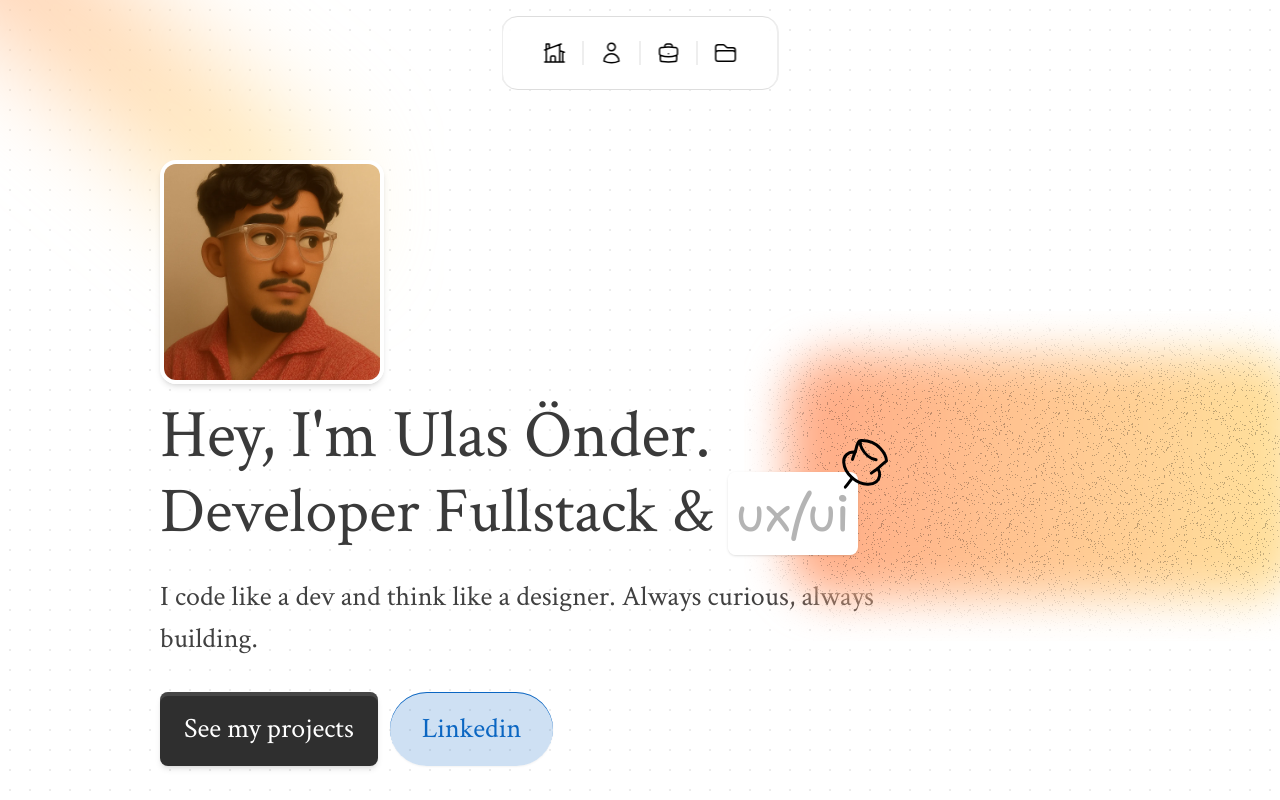
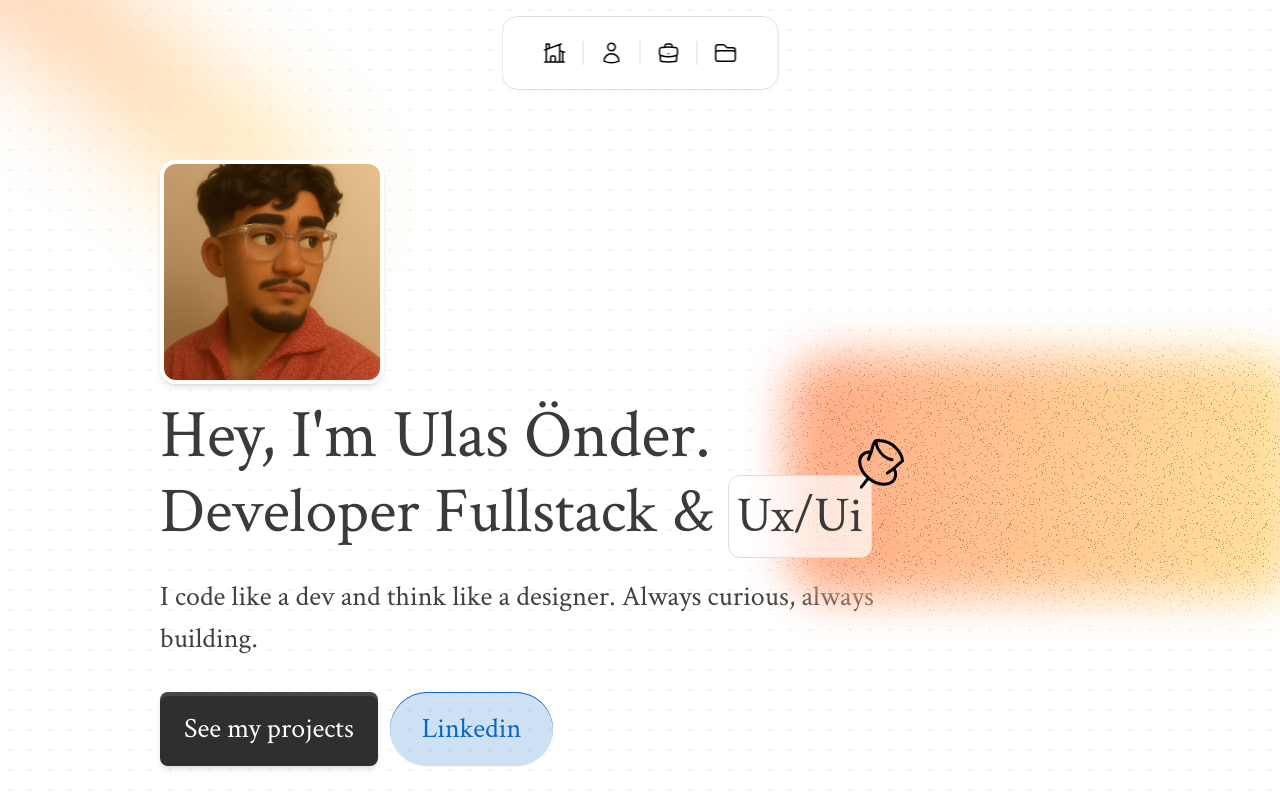
Before and after one commit to Onderito/portfolio-v2, a Next.js app: page / in a window 1280 px wide. Shown: the top 800 px of the page. Built offline with nearby package versions, Linux system fonts and the light colour scheme.

Commit message:
update the span

```diff
--- a/src/app/section/heroSection.tsx
+++ b/src/app/section/heroSection.tsx
@@ -62,8 +62,8 @@ export default function HeroSection() {
           <div>
             <h2 className="font-crimson text-[#3A3A3A] text-[27px] md:text-[44px] lg:text[56px] xl:text-[64px]">
               Developer Fullstack &{" "}
-              <span className="relative text-[#b4b4b4] bg-white font-shantell shadow-sm p-2 text-[30px] lg:text-[40px] xl:text-[50px] rounded-lg">
-                ux/ui
+              <span className="relative backdrop-blur-md bg-white/70 border-[#DDDDDD] border font-crimson p-2 text-[30px] lg:text-[40px] xl:text-[50px] rounded-xl">
+                Ux/Ui
                 <motion.img
                   initial={{ opacity: 0, y: -90, rotate: -45, scale: 0.8 }}
                   animate={{ opacity: 1, y: 0, rotate: 0, scale: 1 }}
@@ -72,7 +72,7 @@ export default function HeroSection() {
                     delay: 0.9,
                     ease: [0.25, 1, 0.5, 1],
                   }}
-                  className=" w-[40px] h-[40px] lg:w-[50px] lg:h-[50px] xl:w-[60px] xl:h-[60px] absolute top-[-46%] right-[-28%]"
+                  className=" w-[40px] h-[40px] lg:w-[50px] lg:h-[50px] xl:w-[60px] xl:h-[60px] absolute top-[-52%] right-[-28%]"
                   src={"/pin.svg"}
                   alt="Pin icon"
                   width={0}
```
